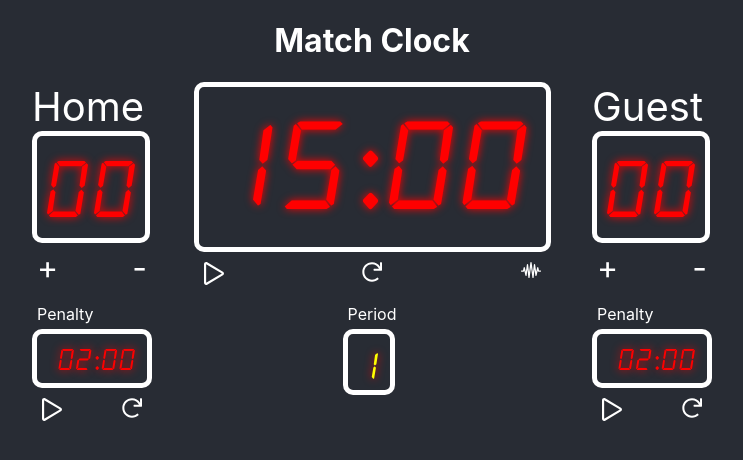
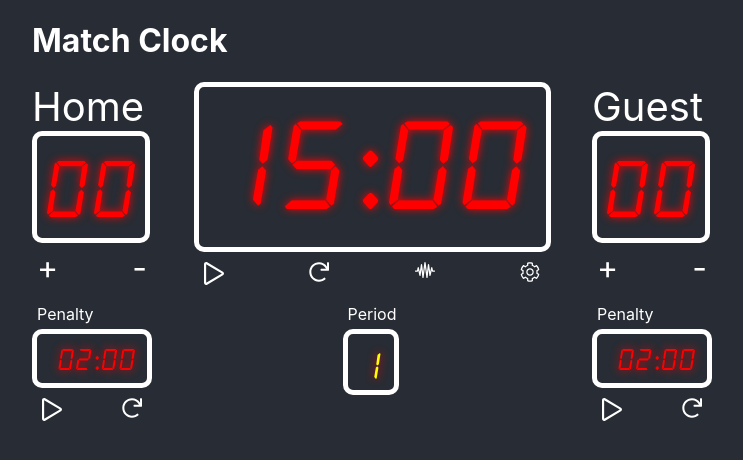
Before and after one commit to tobbethun/matchclock, a React (Create React App) app: page / in a window 1280 px wide. Shown: the top 460 px of the page, without its empty margins (268-1011 px from the left). Built offline with nearby package versions, Linux system fonts and the light colour scheme.

Commit message:
added setting and beacons

```diff
--- a/src/App.js
+++ b/src/App.js
@@ -1,11 +1,11 @@
-import React from 'react';
+import React, {useState} from 'react';
 import GlobalFonts from './fonts/Fonts';
 import styled from 'styled-components/macro';
 import {DigitalBox} from "./common-style";
 import Timer from "./Timer";
 import Score from "./Score";
 
-const Test = styled.div`
+const MatchClock = styled.div`
       background-color: #282c34;
       color: white;
       min-height: 100vh;
@@ -39,24 +39,89 @@ const PeriodBox = styled.div`
 
 const Period = styled(DigitalBox)`
     color: yellow;
-   font-size: 40px;
-   width: 22px;
+    font-size: 40px;
+    width: 26px;
+`;
+
+const Settings = styled.div`
+    display: flex;
+    justify-content: space-around;
+    width: 100%;
+    z-index: 1;
+    input {
+      font-size: 16px;
+      padding: 10px;
+      width: 40px;
+    }
+`;
+
+const Column = styled.div`
+    display: flex;
+    flex-direction: column;
+`;
+
+const TopLayer = styled.div`
+    background-color: #282c34;
+    z-index: 5;
+`;
+
+const HiddenLayer = styled.div`
+    margin-top: ${props => props.show ? 0 : -100}px;
+    z-index: 1;
+    transition: all .5s;
+`;
+
+const TimeContainer = styled.div`
+    display: inline;
+`;
+const BeaconContainer = styled.div`
+    display: grid;
+  grid-template-columns: repeat(4, 1fr);
+  grid-template-rows: repeat(2, 1fr);
+`;
+
+const PeriodBeacon = styled.div`
+    background-color: ${props => props.completed ? 'red' : 'yellow'};
+    box-shadow: 0 0 9px rgba(255, 0, 0, 1);
+    border-radius: 100px;
+    margin: 5px auto;
+    height: 10px;
+    width: 10px;
 `;
 
 const App = () => {
+  const [showSettings, setShowSettings] = useState(false);
+  const [periods, setPeriods] = useState([]);
+  const [periodTime, setPeriodTime] = useState({minutes: 15, seconds: 0});
+
+  const numberOfPeriods = async (val) => {
+    const array = [];
+    for ( let i = 0; i < val; i++ ) {
+      await array.push({completed: false})
+    }
+    setPeriods(array);
+  }
+
+  const updatePeriodTime = (type, time) => {
+    if (type === 'minutes') {
+      setPeriodTime({...periodTime, minutes: time})
+    } else {
+      setPeriodTime({...periodTime, seconds: time})
+    }
+  }
+
   return (
     <div className="App">
         <GlobalFonts/>
-          <Test className="App-header">
+          <MatchClock>
+          <TopLayer>
             <h1>Match Clock</h1>
             <Row>
               <Team>
                 <p>Home</p>
-                {/*<Score onClick={()=>setHomeScore(homeScore + 1)}>{homeScore}</Score>*/}
                 <Score />
               </Team>
-              <Timer minutes={15} seconds={0}/>
-              {/*<Time>{padWidthZero(time.minutes)}:{padWidthZero(time.seconds)}</Time>*/}
+              <Timer minutes={periodTime.minutes} seconds={periodTime.seconds} onClick={() => setShowSettings(!showSettings)}/>
               <Team>
                 <p>Guest</p>
                 <Score />
@@ -70,14 +135,52 @@ const App = () => {
               <PeriodBox>
                 <p>Period</p>
                 <Period>1</Period>
+                {<BeaconContainer>
+                  {periods?.map((item, index) => <PeriodBeacon key={index} completed={item.completed}/>)}
+                </BeaconContainer>}
               </PeriodBox>
               <PeriodBox>
                 <p>Penalty</p>
                 <Timer penalty minutes={2}/>
               </PeriodBox>
             </Row>
-
-          </Test>
+          </TopLayer>
+            <HiddenLayer show={showSettings}>
+            <Row>
+              <Settings>
+                <Column>
+                  Number of periods
+                  <input
+                      type='number'
+                      defaultValue={periods.length}
+                      onChange={(e) => numberOfPeriods(e.target.value)}
+                      min="0"
+                      max="8"
+                  />
+                </Column>
+                <Column>
+                  Period time
+                  <TimeContainer>
+                    <input
+                        type='number'
+                        defaultValue={periodTime.minutes}
+                        min="1"
+                        max="60"
+                        onChange={(e => updatePeriodTime('minutes',e.target.value))}
+                    />:
+                    <input
+                        type='number'
+                        defaultValue={periodTime.seconds}
+                        min="0"
+                        max="59"
+                        onChange={(e => updatePeriodTime('seconds',e.target.value))}
+                    />
+                  </TimeContainer>
+                </Column>
+              </Settings>
+            </Row>
+            </HiddenLayer>
+          </MatchClock>
     </div>
   );
 }
--- a/src/Svg.js
+++ b/src/Svg.js
@@ -3,6 +3,7 @@ import styled from 'styled-components/macro';
 import Pause from './pause-regular.svg';
 import Play from './play-regular.svg';
 import Restart from './redo-regular.svg';
+import Settings from './cog-light.svg';
 import Sound from './waveform-path-regular.svg';
 
 const SvgContainer = styled.div`
@@ -32,6 +33,11 @@ const Svg = ({type, onClick}) => {
             <img src={Sound} alt="sound"/>
         </SvgContainer>
     )
+    if (type === 'settings') return (
+        <SvgContainer onClick={onClick}>
+            <img src={Settings} alt="settings"/>
+        </SvgContainer>
+    )
 }
 
 export default Svg;
--- a/src/Timer.js
+++ b/src/Timer.js
@@ -29,7 +29,7 @@ const Penalty = styled(DigitalBox)`
 `;
 
 
-const Timer = ({penalty, minutes, seconds=0}) => {
+const Timer = ({penalty, minutes, seconds=0, onClick}) => {
     const [time, setTime] = useState({minutes: minutes, seconds: seconds});
     const [paused, setPaused] = useState(true);
     const [over, setOver] = useState(false);
@@ -113,6 +113,7 @@ const Timer = ({penalty, minutes, seconds=0}) => {
                     }
                     <Svg type={'restart'} onClick={reset} />
                     <Svg type={'sound'} onClick={() => audio.play()} />
+                    <Svg type={'settings'} onClick={onClick} />
                 </Controls>
             </StyledTimer>
         )
```
Also changed, not shown: src/cog-light.svg (added).
